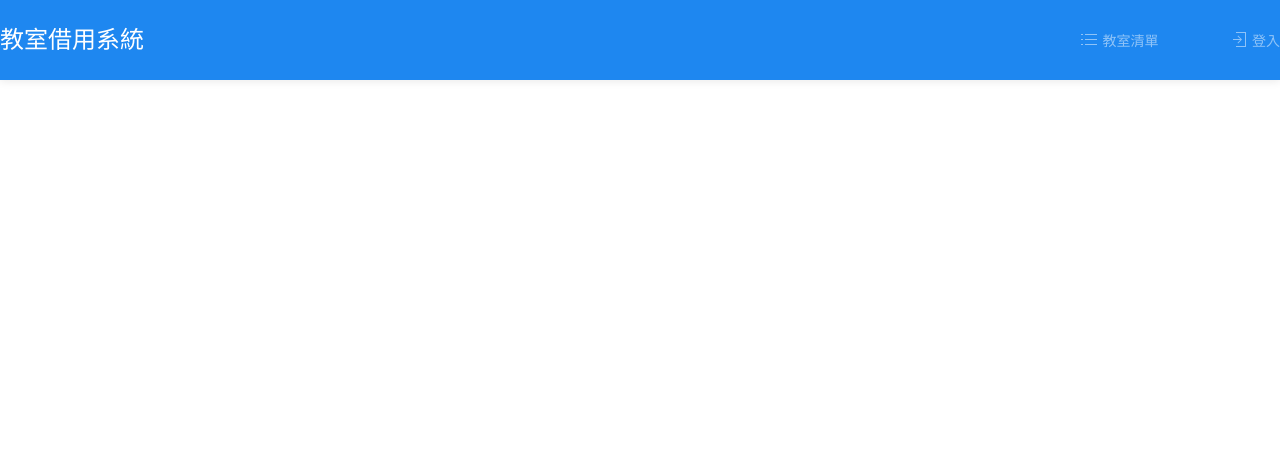
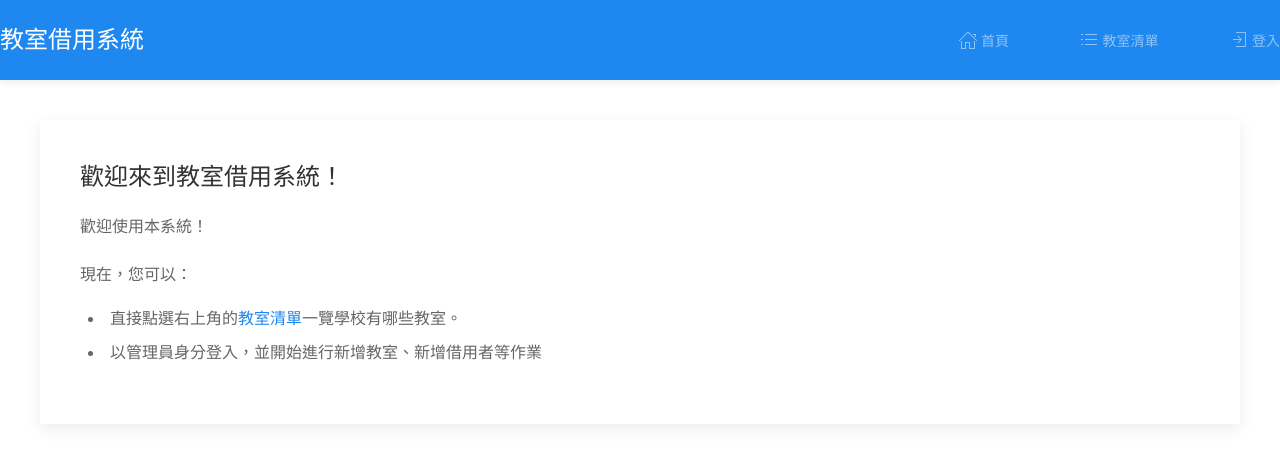
Before and after one commit to Kayxue/Classroom_lending, a Django app: page /home/ in a window 1280 px wide. Shown: the top 465 px of the page. Run offline with Django 3.2, Linux system fonts and the light colour scheme; some libraries are stand-ins or nearby versions.

Commit message:
2021-06-16

```diff
--- a/addClassroom/templates/classroomList.html
+++ b/addClassroom/templates/classroomList.html
@@ -3,7 +3,7 @@
 {% block content %}
 <div class="uk-margin-small-top uk-margin-small-bottom">
     <h1>教室清單</h1>
-    {% if user.is_authenticated %}
+    {% if user.is_authenticated and user.is_superuser %}
         <a class="uk-button uk-button-primary" href="addclassroom">新增教室</a>
     {% endif %}
 </div>
--- a/classroom_lending/settings.py
+++ b/classroom_lending/settings.py
@@ -32,14 +32,14 @@ ALLOWED_HOSTS = ["*"]
 # Application definition
 
 INSTALLED_APPS = [
+    "home",
+    "addClassroom",
     'django.contrib.admin',
     'django.contrib.auth',
     'django.contrib.contenttypes',
     'django.contrib.sessions',
     'django.contrib.messages',
-    'django.contrib.staticfiles',
-    "home",
-    "addClassroom"
+    'django.contrib.staticfiles'
 ]
 
 MIDDLEWARE = [
--- a/home/templates/Home/home.html
+++ b/home/templates/Home/home.html
@@ -1,4 +1,15 @@
 {% extends 'base.html' %}
 {% block content %}
+<div class="uk-card uk-card-default uk-card-body">
+    <div class="uk-card-title">歡迎來到教室借用系統！</div>
+    <p>
+        歡迎使用本系統！<br><br>
 
+        現在，您可以：<br>
+    <ul class="uk-list uk-list-disc">
+        <li>直接點選右上角的<a href="/classrooms/">教室清單</a>一覽學校有哪些教室。</li>
+        <li>以管理員身分登入，並開始進行新增教室、新增借用者等作業</li>
+    </ul>
+    </p>
+</div>
 {% endblock content %}
--- a/home/templates/navbar.html
+++ b/home/templates/navbar.html
@@ -5,11 +5,11 @@
     </div>
     <div class="uk-navbar-right">
       <ul id="main-menu" class="uk-navbar-nav uk-visible@m" uk-grid>
+        <li><a href="/"><span uk-icon="home"></span> 首頁</a></li>
         <li><a href="/classrooms/"><span uk-icon="list"></span>教室清單</a></li>
         {% if not user.is_authenticated %}
         <li><a href="{% url 'login' %}"><span uk-icon="sign-in"></span> 登入</a></li>
         {% else %}
-        <li><a href="/"><span uk-icon="home"></span> 首頁</a></li>
         <li>
           <a href=""><span uk-icon="user"></span> {{ user.username }}</a>
           <div class="uk-navbar-dropdown">
--- a/home/templates/registration/home.html
+++ /dev/null
@@ -1,4 +0,0 @@
-{% extends 'base.html' %}
-{% block content %}
-
-{% endblock content %}
```
Also changed, not shown: addClassroom/templates/addClassroom.html (+13 -1 lines), db.sqlite3.
